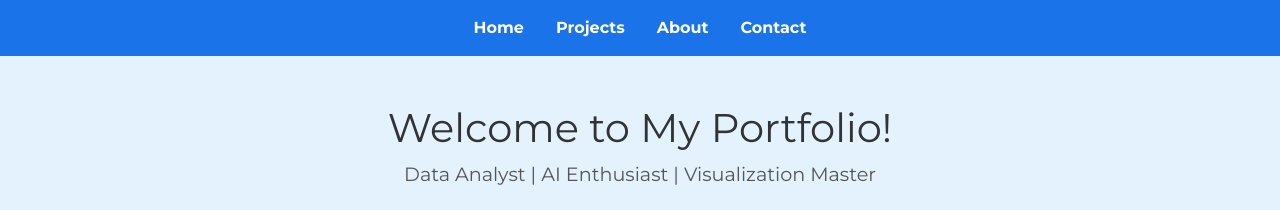
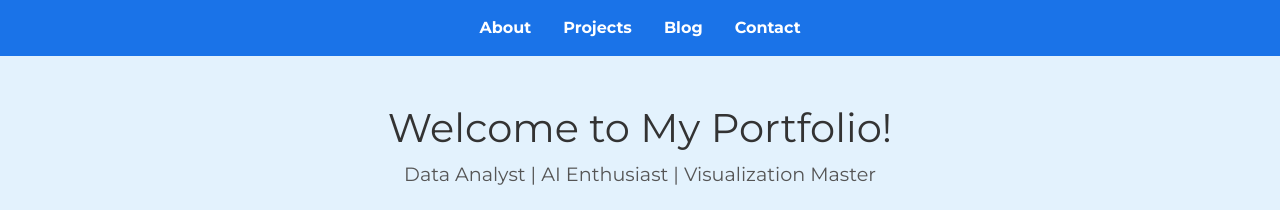
Before and after one commit to rgrantham82/rgrantham82.github.io, a Jekyll site: the page built from index.html, in a window 1280 px wide and 900 px high. Shown: the top 210 px of the window. Built offline with Jekyll 4.4.1, drawn with Linux system fonts in a browser that asks for light colours; nearby versions of some CDN libraries.

Commit message:
Update header.html

```diff
--- a/_includes/header.html
+++ b/_includes/header.html
@@ -1,10 +1,10 @@
 <header>
-    <nav class="container">
-        <ul>
-            <li><a href="#hero">Home</a></li>
-            <li><a href="#projects">Projects</a></li>
-            <li><a href="#about">About</a></li>
-            <li><a href="#contact">Contact</a></li>
-        </ul>
-    </nav>
+  <nav>
+    <ul>
+      <li><a href="#about">About</a></li>
+      <li><a href="#projects">Projects</a></li>
+      <li><a href="#blog">Blog</a></li>
+      <li><a href="#contact">Contact</a></li>
+    </ul>
+  </nav>
 </header>
```
